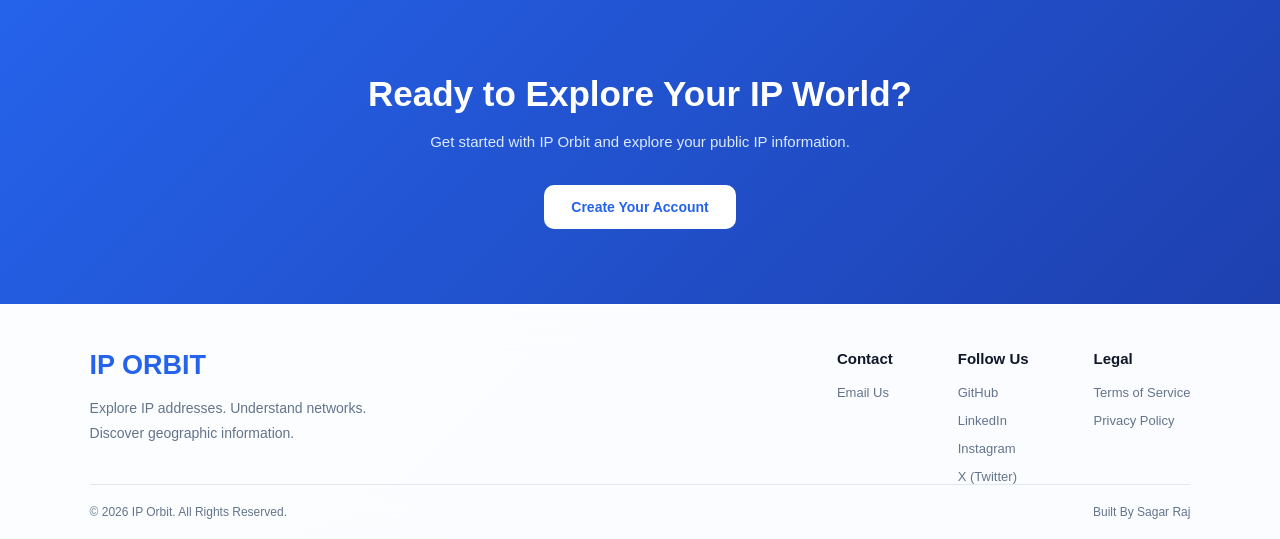
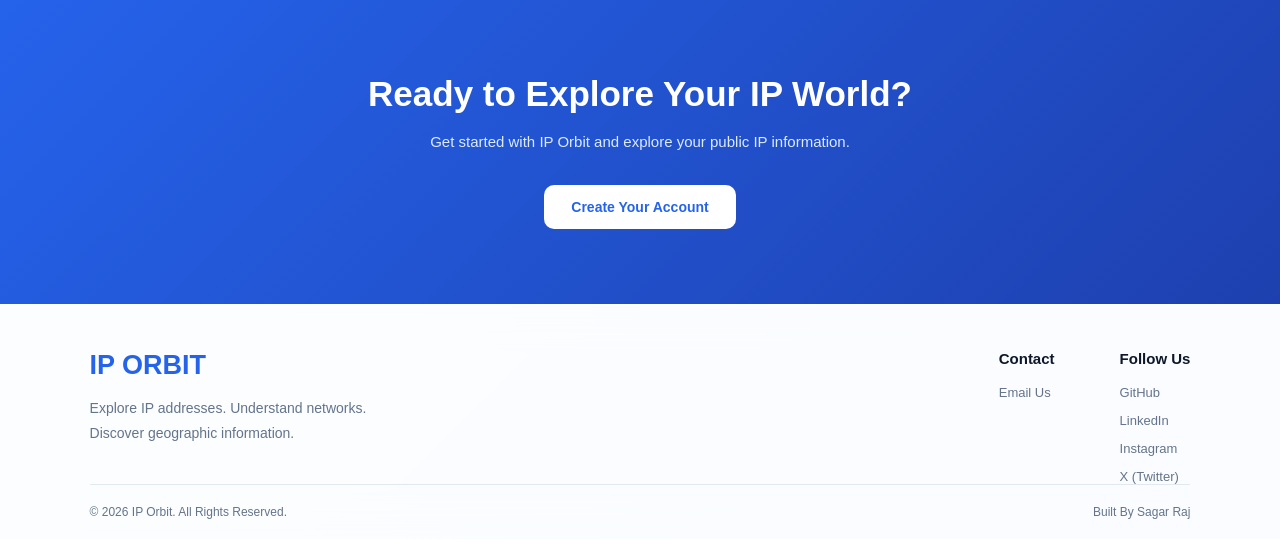
Before and after one commit to sagarraj369/IP-Orbit-login-, a Flask app: page / in a window 1280 px wide. Shown: the part 1799-2338 px from the top of the page. Run offline with Flask 3, Linux system fonts and the light colour scheme.

Commit message:
Remove legal links from footer
Removed legal links section from the footer.

```diff
--- a/IP Orbit login page/templates/index.html
+++ b/IP Orbit login page/templates/index.html
@@ -331,21 +331,6 @@
 
                 </div>
 
-
-                <div class="footer-column">
-
-                    <h3>Legal</h3>
-
-                    <a href="/terms">
-                        Terms of Service
-                    </a>
-
-                    <a href="/privacy">
-                        Privacy Policy
-                    </a>
-
-                </div>
-
             </div>
 
         </div>
```
